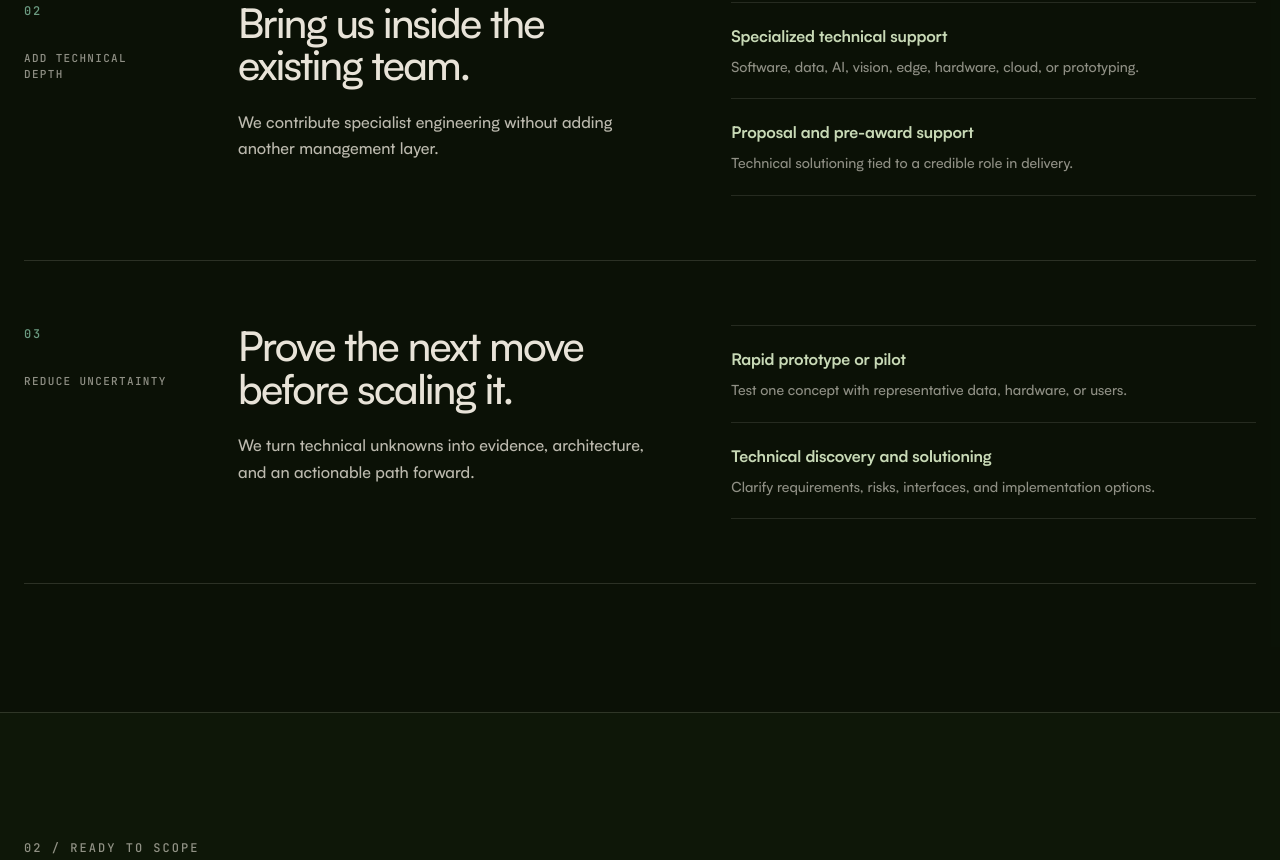
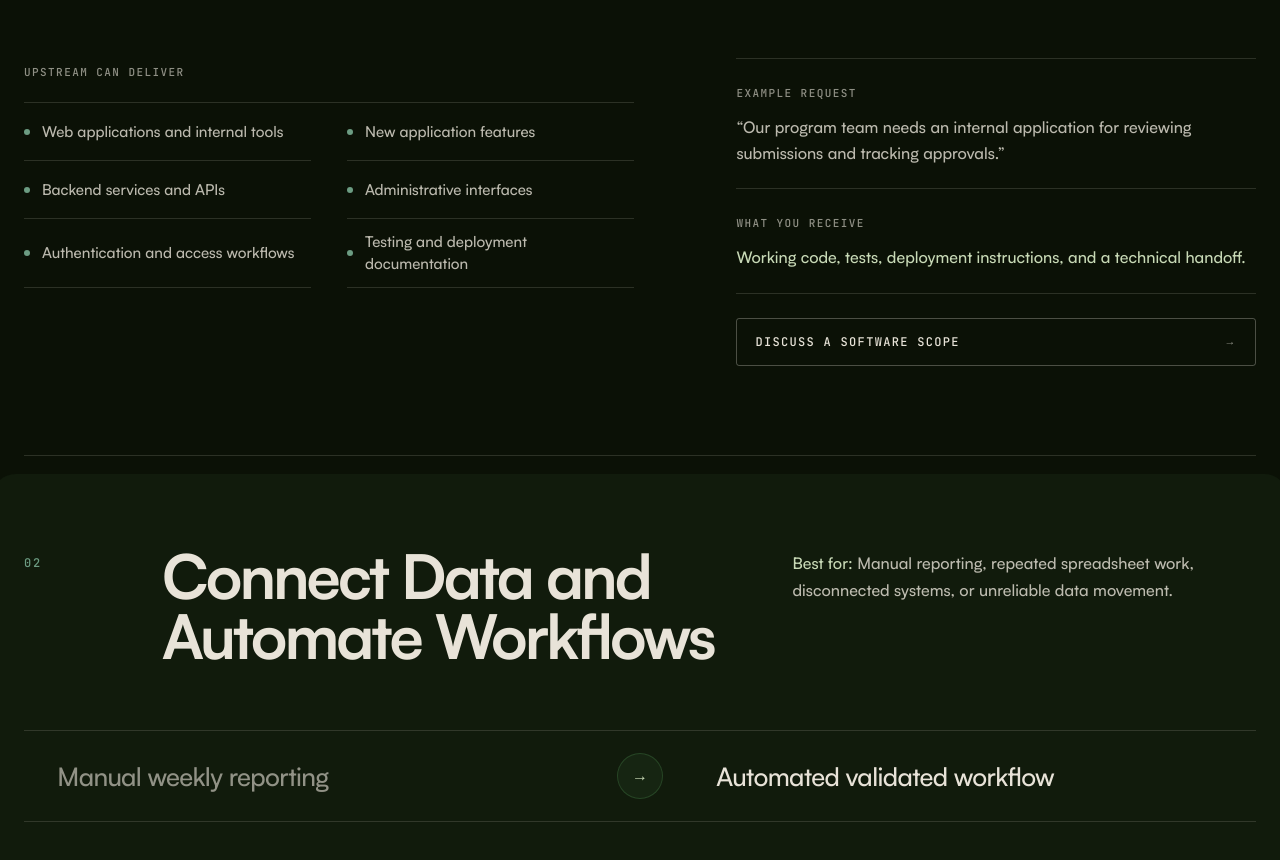
Before and after one commit to UpstreamCV/upstream-web, a Next.js app: page /gov/engage in a window 1280 px wide. Shown: the part 1640-2500 px from the top of the page. Built offline with nearby package versions, Linux system fonts and the light colour scheme.

Commit message:
feat(gov): add software and automation work areas

```diff
--- a/src/app/gov/engage/content.ts
+++ b/src/app/gov/engage/content.ts
@@ -1,6 +1,6 @@
 export const engagementNavigation = [
-  { label: "How We Engage", href: "#engagement-models" },
-  { label: "Work Packages", href: "#work-packages" },
+  { label: "Work Areas", href: "#work-areas" },
+  { label: "How It Fits", href: "#engagement-models" },
   { label: "Custom Scope", href: "#custom-scope" },
   { label: "Contact", href: "#contact" },
 ] as const;
--- a/src/app/gov/engage/engage.css
+++ b/src/app/gov/engage/engage.css
@@ -96,6 +96,188 @@
   color: var(--graph);
   font-family: var(--font-mono);
   font-size: 18px;
+}
+
+.engage-root .work-areas {
+  border-top: 1px solid var(--line-light);
+  background: rgba(0, 0, 0, 0.26);
+}
+
+.engage-root .work-areas-intro h2 {
+  max-width: 760px;
+}
+
+.engage-root .work-area-list {
+  margin-top: clamp(68px, 8vw, 118px);
+  border-top: 1px solid var(--line-light);
+}
+
+.engage-root .work-area {
+  position: relative;
+  isolation: isolate;
+  padding: clamp(58px, 7vw, 104px) 0;
+  border-bottom: 1px solid var(--line-light);
+}
+
+.engage-root .work-area:nth-child(even)::before {
+  content: "";
+  position: absolute;
+  z-index: -1;
+  inset: 18px -32px;
+  border-radius: 24px;
+  background: rgba(52, 76, 44, 0.16);
+}
+
+.engage-root .work-area-heading {
+  display: grid;
+  grid-template-columns: 74px minmax(360px, 1.1fr) minmax(340px, 0.9fr);
+  gap: clamp(28px, 5vw, 82px);
+  align-items: start;
+}
+
+.engage-root .work-area-heading > span {
+  padding-top: 8px;
+  color: var(--creek-text);
+  font-family: var(--font-mono);
+  font-size: 12px;
+  letter-spacing: 0.14em;
+}
+
+.engage-root .work-area-heading h3 {
+  max-width: 690px;
+  margin: 0;
+  font-size: clamp(38px, 4.8vw, 70px);
+  font-weight: 700;
+  letter-spacing: -0.045em;
+  line-height: 0.98;
+  text-wrap: balance;
+}
+
+.engage-root .work-area-heading p {
+  max-width: 590px;
+  margin: 4px 0 0;
+  color: var(--white-soft);
+  font-size: 16px;
+  line-height: 1.7;
+}
+
+.engage-root .work-area-heading p strong {
+  color: var(--graph);
+  font-weight: 500;
+}
+
+.engage-root .work-area-transition {
+  display: grid;
+  grid-template-columns: minmax(0, 1fr) 46px minmax(0, 1fr);
+  align-items: center;
+  gap: 20px;
+  margin-top: clamp(44px, 5vw, 72px);
+  border-block: 1px solid var(--line-light);
+}
+
+.engage-root .work-area-transition > span:first-child,
+.engage-root .work-area-transition strong {
+  min-height: 90px;
+  display: flex;
+  align-items: center;
+  padding: 20px clamp(18px, 2.6vw, 36px);
+  font-size: clamp(20px, 2vw, 28px);
+  letter-spacing: -0.025em;
+  line-height: 1.25;
+}
+
+.engage-root .work-area-transition > span:first-child {
+  color: var(--white-muted);
+}
+
+.engage-root .work-area-transition > span:nth-child(2) {
+  width: 46px;
+  height: 46px;
+  display: grid;
+  place-items: center;
+  border: 1px solid rgba(95, 184, 105, 0.22);
+  border-radius: 50%;
+  background: rgba(95, 184, 105, 0.07);
+  color: var(--graph);
+  font-family: var(--font-mono);
+}
+
+.engage-root .work-area-transition strong {
+  color: var(--paper);
+  font-weight: 500;
+}
+
+.engage-root .work-area-body {
+  display: grid;
+  grid-template-columns: minmax(0, 1.08fr) minmax(380px, 0.92fr);
+  gap: clamp(54px, 8vw, 130px);
+  margin-top: clamp(42px, 5vw, 72px);
+}
+
+.engage-root .work-area-deliverables > span,
+.engage-root .work-area-proof span {
+  color: var(--white-muted);
+  font-family: var(--font-mono);
+  font-size: 11px;
+  letter-spacing: 0.13em;
+  text-transform: uppercase;
+}
+
+.engage-root .work-area-deliverables ul {
+  display: grid;
+  grid-template-columns: repeat(2, minmax(0, 1fr));
+  column-gap: 36px;
+  margin: 20px 0 0;
+  padding: 0;
+  border-top: 1px solid var(--line-light);
+  list-style: none;
+}
+
+.engage-root .work-area-deliverables li {
+  position: relative;
+  min-height: 58px;
+  display: flex;
+  align-items: center;
+  padding: 12px 0 12px 18px;
+  border-bottom: 1px solid var(--line-light);
+  color: var(--white-soft);
+  font-size: 15px;
+  line-height: 1.45;
+}
+
+.engage-root .work-area-deliverables li::before {
+  content: "";
+  position: absolute;
+  left: 0;
+  width: 6px;
+  height: 6px;
+  border-radius: 50%;
+  background: var(--creek-text);
+}
+
+.engage-root .work-area-proof {
+  border-top: 1px solid var(--line-light);
+}
+
+.engage-root .work-area-proof > div {
+  padding: 20px 0 22px;
+  border-bottom: 1px solid var(--line-light);
+}
+
+.engage-root .work-area-proof p {
+  margin: 12px 0 0;
+  color: var(--white-soft);
+  font-size: 16px;
+  line-height: 1.6;
+}
+
+.engage-root .work-area-proof > div:nth-child(2) p {
+  color: var(--graph);
+}
+
+.engage-root .work-area-proof .button {
+  width: 100%;
+  margin-top: 24px;
 }
 
 .engage-root .engage-models {
@@ -446,6 +628,11 @@
     gap: 34px;
   }
 
+  .engage-root .work-area-body {
+    grid-template-columns: minmax(0, 1fr) minmax(340px, 0.84fr);
+    gap: 58px;
+  }
+
   .engage-root .ready-package {
     grid-template-columns: minmax(270px, 0.95fr) minmax(240px, 0.78fr) minmax(280px, 1.02fr);
     gap: 34px;
@@ -469,6 +656,15 @@
   .engage-root .hero-exchange {
     width: min(100%, 760px);
     justify-self: center;
+  }
+
+  .engage-root .work-area-heading {
+    grid-template-columns: 62px minmax(300px, 1fr) minmax(280px, 0.85fr);
+    gap: 26px;
+  }
+
+  .engage-root .work-area-body {
+    grid-template-columns: 1fr;
   }
 
   .engage-root .engagement-path {
@@ -513,8 +709,42 @@
   }
 
   .engage-root .hero-exchange-flow,
+  .engage-root .work-area-heading,
+  .engage-root .work-area-transition,
   .engage-root .engagement-path,
   .engage-root .ready-package {
+    grid-template-columns: 1fr;
+  }
+
+  .engage-root .work-area:nth-child(even)::before {
+    inset: 14px -12px;
+    border-radius: 18px;
+  }
+
+  .engage-root .work-area-heading > span {
+    padding-top: 0;
+  }
+
+  .engage-root .work-area-heading h3 {
+    font-size: clamp(38px, 11vw, 56px);
+  }
+
+  .engage-root .work-area-transition {
+    gap: 0;
+  }
+
+  .engage-root .work-area-transition > span:first-child,
+  .engage-root .work-area-transition strong {
+    min-height: 74px;
+    padding-inline: 0;
+  }
+
+  .engage-root .work-area-transition > span:nth-child(2) {
+    margin: -1px auto;
+    transform: rotate(90deg);
+  }
+
+  .engage-root .work-area-deliverables ul {
     grid-template-columns: 1fr;
   }
 
--- a/src/app/gov/engage/page.tsx
+++ b/src/app/gov/engage/page.tsx
@@ -9,7 +9,9 @@ import {
   engagementPaths,
   engagementNavigation,
   readyWorkPackages,
+  workAreas,
 } from "./content";
+import type { WorkArea } from "./content";
 import "./engage.css";
 
 export const metadata: Metadata = {
@@ -73,6 +75,52 @@ function Arrow({ direction = "right" }: { direction?: "right" | "down" }) {
 }
 
 const emailSubject = encodeURIComponent("Government technical requirement");
+
+function WorkAreaSection({ workArea }: { workArea: WorkArea }) {
+  return (
+    <article className="work-area" id={`work-area-${workArea.slug}`}>
+      <div className="work-area-heading">
+        <span>{workArea.number}</span>
+        <h3>{workArea.title}</h3>
+        <p>
+          <strong>Best for:</strong> {workArea.bestFor}
+        </p>
+      </div>
+
+      <div className="work-area-transition" aria-label={`${workArea.transition.from} becomes ${workArea.transition.to}`}>
+        <span>{workArea.transition.from}</span>
+        <span aria-hidden="true">→</span>
+        <strong>{workArea.transition.to}</strong>
+      </div>
+
+      <div className="work-area-body">
+        <div className="work-area-deliverables">
+          <span>Upstream can deliver</span>
+          <ul>
+            {workArea.deliverables.map((deliverable) => (
+              <li key={deliverable}>{deliverable}</li>
+            ))}
+          </ul>
+        </div>
+
+        <div className="work-area-proof">
+          <div>
+            <span>Example request</span>
+            <p>“{workArea.example}”</p>
+          </div>
+          <div>
+            <span>What you receive</span>
+            <p>{workArea.outcome}</p>
+          </div>
+          <a className="button button-secondary" href="#contact">
+            {workArea.ctaLabel}
+            <Arrow />
+          </a>
+        </div>
+      </div>
+    </article>
+  );
+}
 
 export default function GovernmentEngagementPage() {
   return (
@@ -142,7 +190,7 @@ export default function GovernmentEngagementPage() {
                   Discuss a Requirement
                   <Arrow />
                 </a>
-                <a className="button button-secondary" href="#work-packages">
+                <a className="button button-secondary" href="#work-areas">
                   View Work Areas
                   <Arrow direction="down" />
                 </a>
@@ -183,9 +231,34 @@ export default function GovernmentEngagementPage() {
               Subcontract work packages · Specialized engineering support ·
               Prototypes and pilots
             </span>
-            <a href="#work-packages">
+            <a href="#work-areas">
               View work areas <span aria-hidden="true">↓</span>
             </a>
+          </div>
+        </section>
+
+        <section
+          className="section work-areas"
+          id="work-areas"
+          aria-labelledby="work-areas-title"
+        >
+          <div className="shell">
+            <div className="section-intro work-areas-intro">
+              <div>
+                <p className="section-index">01 / Common starting points</p>
+                <h2 id="work-areas-title">What can you hand us?</h2>
+              </div>
+              <p>
+                Start with a real technical problem. We will define the boundary,
+                build the work, and leave your team with something usable.
+              </p>
+            </div>
+
+            <div className="work-area-list">
+              {workAreas.map((workArea) => (
+                <WorkAreaSection key={workArea.slug} workArea={workArea} />
+              ))}
+            </div>
           </div>
         </section>
 
```
